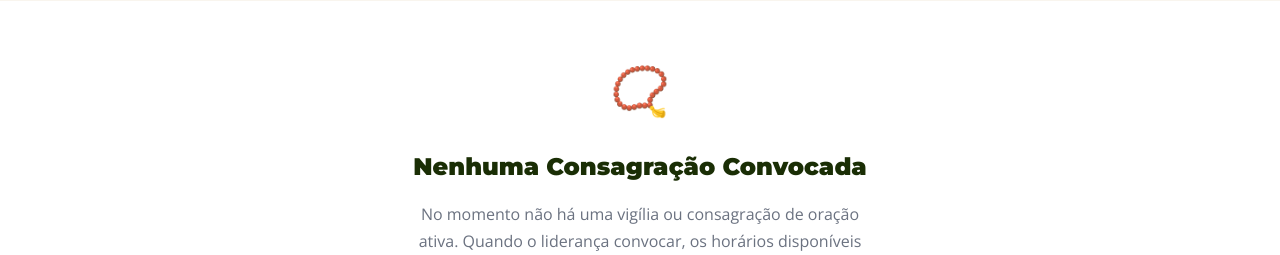
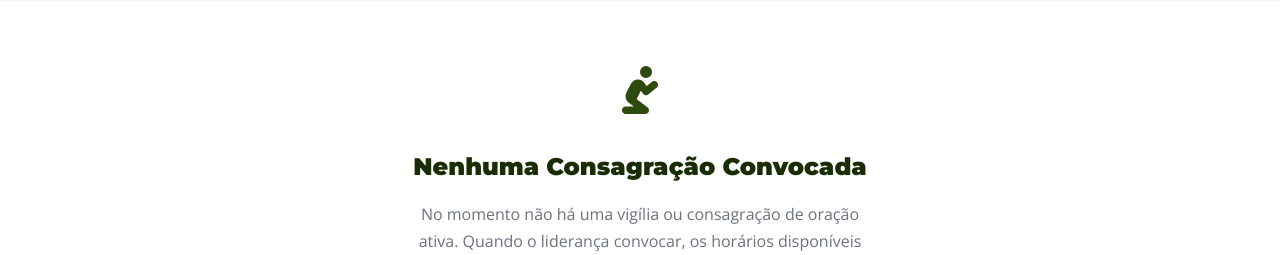
Before and after one commit to fe-22/site_adf, a Django app: page /oracao/ in a window 1280 px wide. Shown: the part 853-1108 px from the top of the page. Run offline with Django 4.2, Linux system fonts and the light colour scheme; data that the repository does not hold is empty.

Commit message:
feat: troca ícone para fa-person-praying na seção sem vigília da página oração

```diff
--- a/core/templates/core/oracao.html
+++ b/core/templates/core/oracao.html
@@ -247,7 +247,7 @@
 <!-- SEM VIGÍLIA ATIVA -->
 <section style="padding:3rem 1.5rem;background:#fff;">
   <div style="max-width:600px;margin:0 auto;text-align:center;">
-    <div style="font-size:3rem;margin-bottom:1rem;">📿</div>
+    <div style="font-size:3rem;margin-bottom:1rem;color:#2e4a0e;"><i class="fa-solid fa-person-praying"></i></div>
     <h2 style="font-family:'Montserrat',sans-serif;font-size:1.5rem;font-weight:800;color:#1a2e05;margin-bottom:0.8rem;">
       Nenhuma Consagração Convocada
     </h2>
```
